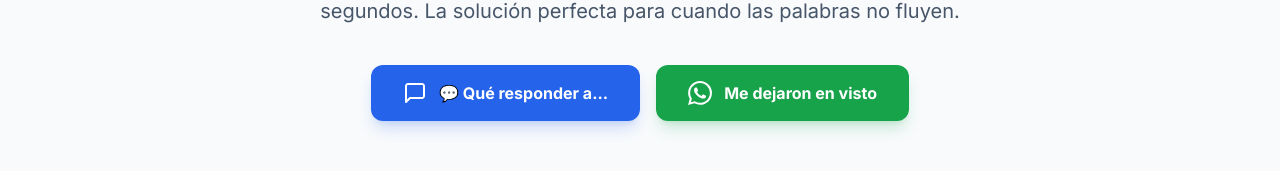
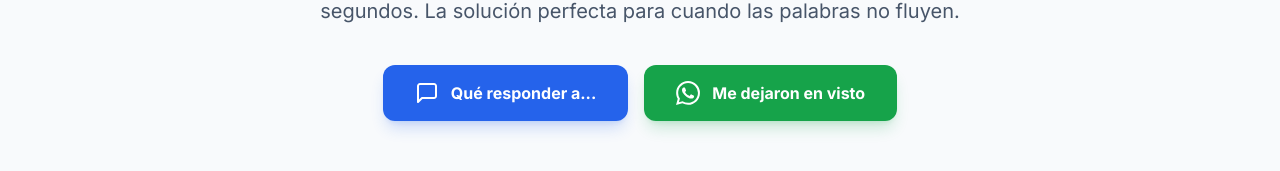
Before and after one commit to haunditing/mensajemagico-web, a React (Vite) app: page /#/ in a window 1280 px wide. Shown: the part 328-499 px from the top of the page. Built offline with nearby package versions, Linux system fonts and the light colour scheme; no server answers.

Commit message:
Elimnar icono en boton hero de Que responder...

```diff
--- a/pages/HomePage.tsx
+++ b/pages/HomePage.tsx
@@ -27,7 +27,7 @@ const HomePage: React.FC = () => {
         <div className="flex flex-col sm:flex-row justify-center gap-4">
           <Link to="/mensajes/responder-un-mensaje" className="h-14 px-8 rounded-xl bg-blue-600 text-white font-bold flex items-center justify-center shadow-lg shadow-blue-600/20 hover:bg-blue-700 transition-all active:scale-95 gap-3">
             <OccasionIcon slug="responder-un-mensaje" className="w-6 h-6 text-white" />
-            <span>💬 Qué responder a...</span>
+            <span>Qué responder a...</span>
           </Link>
           <Link to="/mensajes/no-me-dejes-en-visto" className="h-14 px-8 rounded-xl bg-green-600 text-white font-bold flex items-center justify-center shadow-lg shadow-green-600/20 hover:bg-green-700 transition-all active:scale-95 gap-3">
             <OccasionIcon slug="no-me-dejes-en-visto" className="w-6 h-6 text-white" />
```
